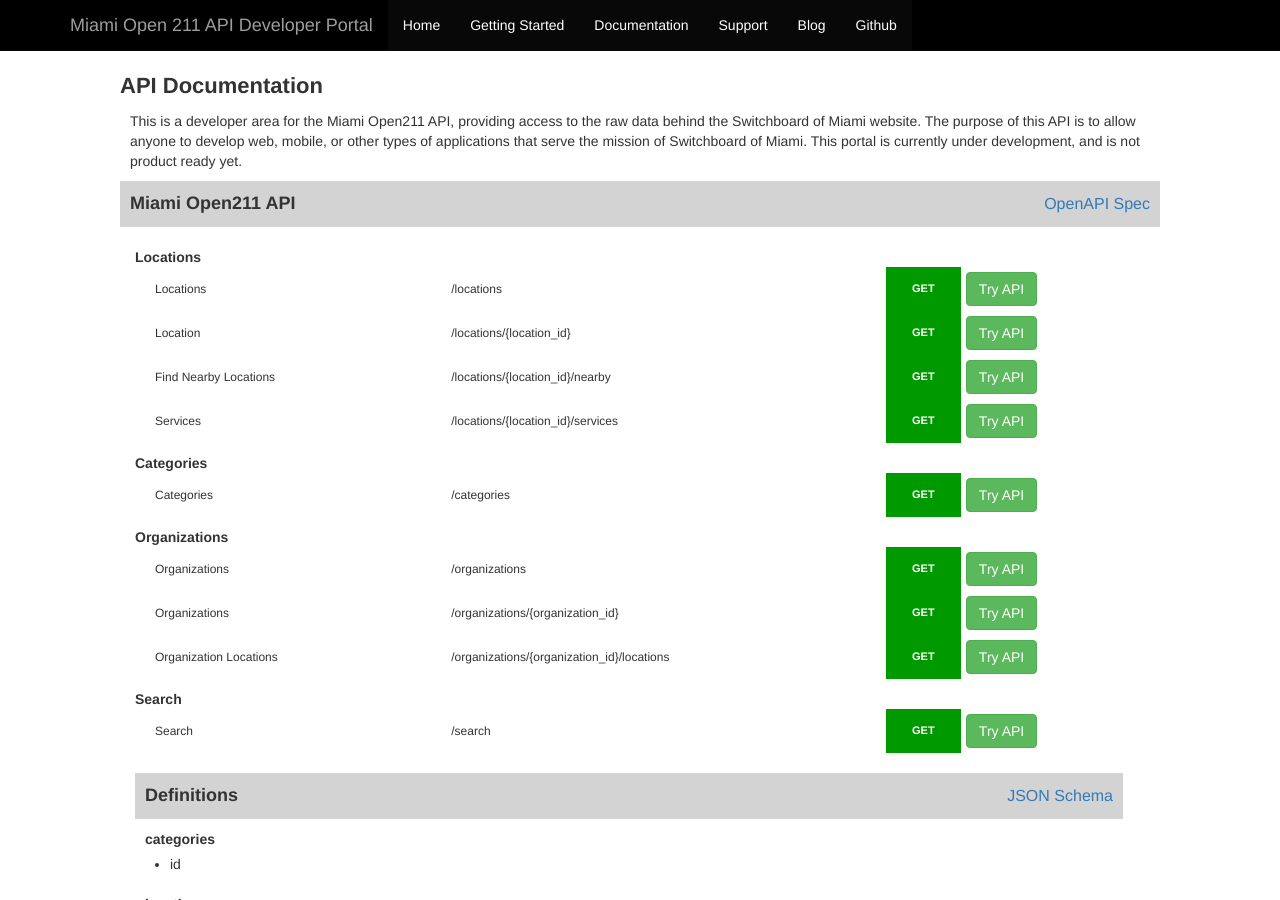
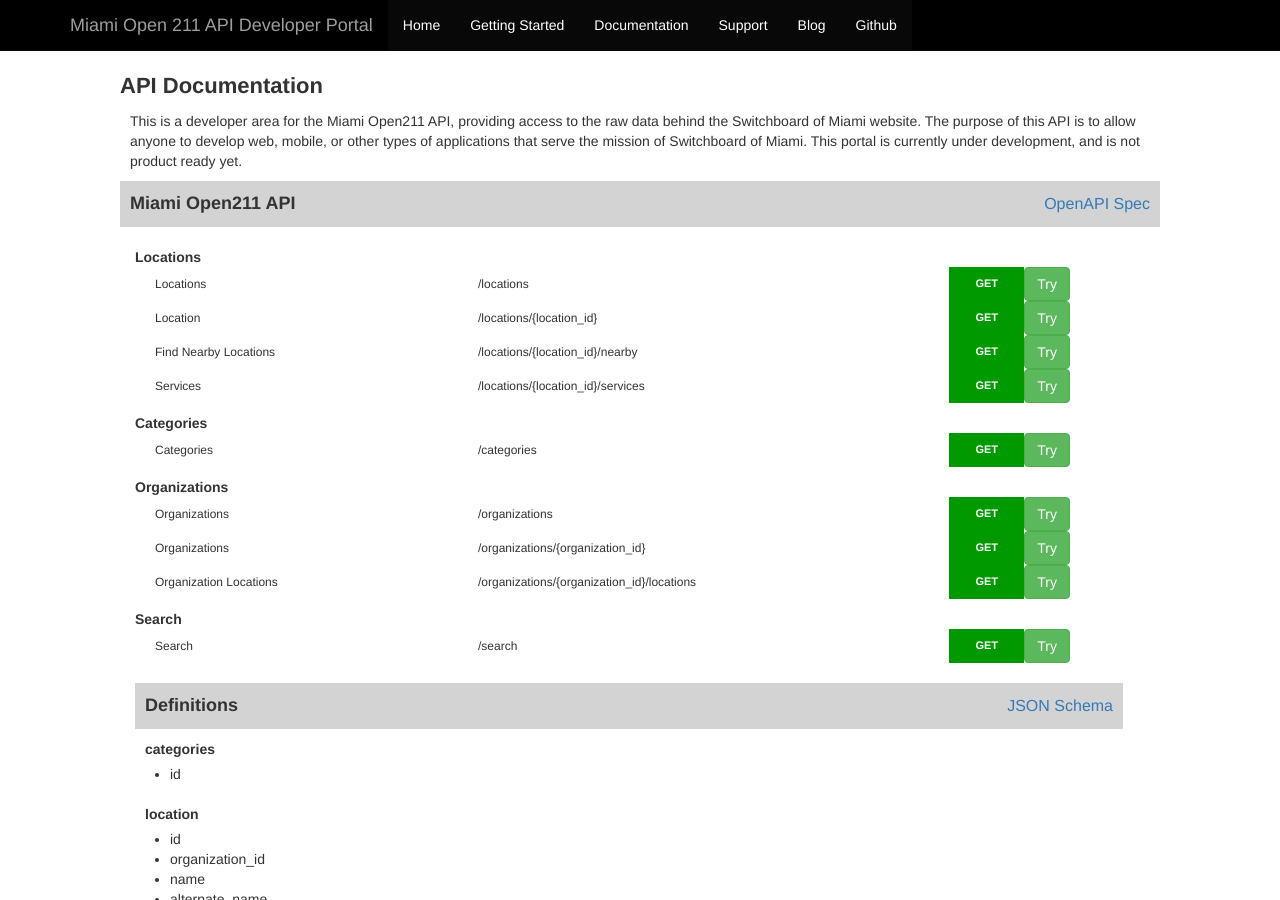
Before and after one commit to xrysanthos/developer-portal, a Jekyll site: the page built from documentation/index.html, in a window 1280 px wide and 900 px high. Built offline with Jekyll 4.4.1, drawn with Linux system fonts in a browser that asks for light colours; nearby versions of some CDN libraries; library files that are not in the unit come from our copies.

Commit message:
remove padding

```diff
--- a/documentation/index.html
+++ b/documentation/index.html
@@ -347,9 +347,7 @@
                                         <td align="center" style="padding: 5px; width: 75px; background-color:#{{ back_color }}; font-weight: bold; font-size: 11px; color: #FFF;">
                                           {{ verb }}
                                         </td>
-                                        <td style="padding: 5px;">
-                                          <button type="button" class="btn btn-success" onclick="showme('{{ slug }}-row'); return false;">Try API</button>
-                                        </tr>
+                                        <td><button type="button" class="btn btn-success" onclick="showme('{{ slug }}-row'); return false;">Try</button></tr>
                                       </tr>
                                       <tr id="{{ slug }}-row" style="display: none;">
                                         <td colspan="4" style="padding: 15px;">
```
